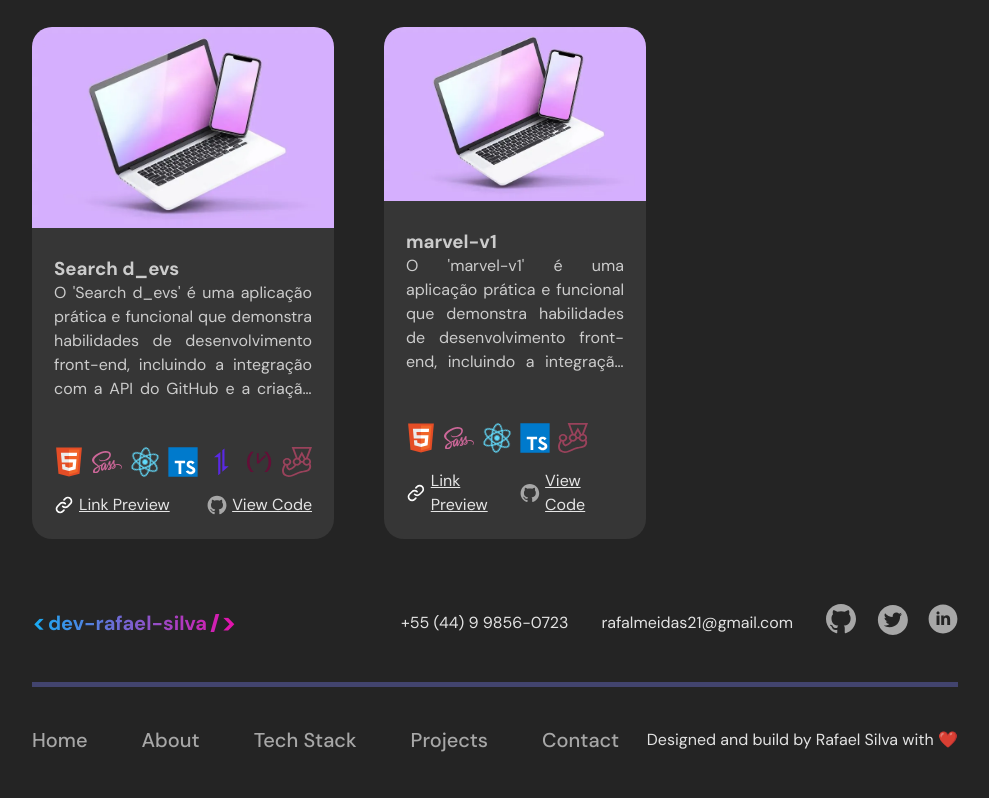
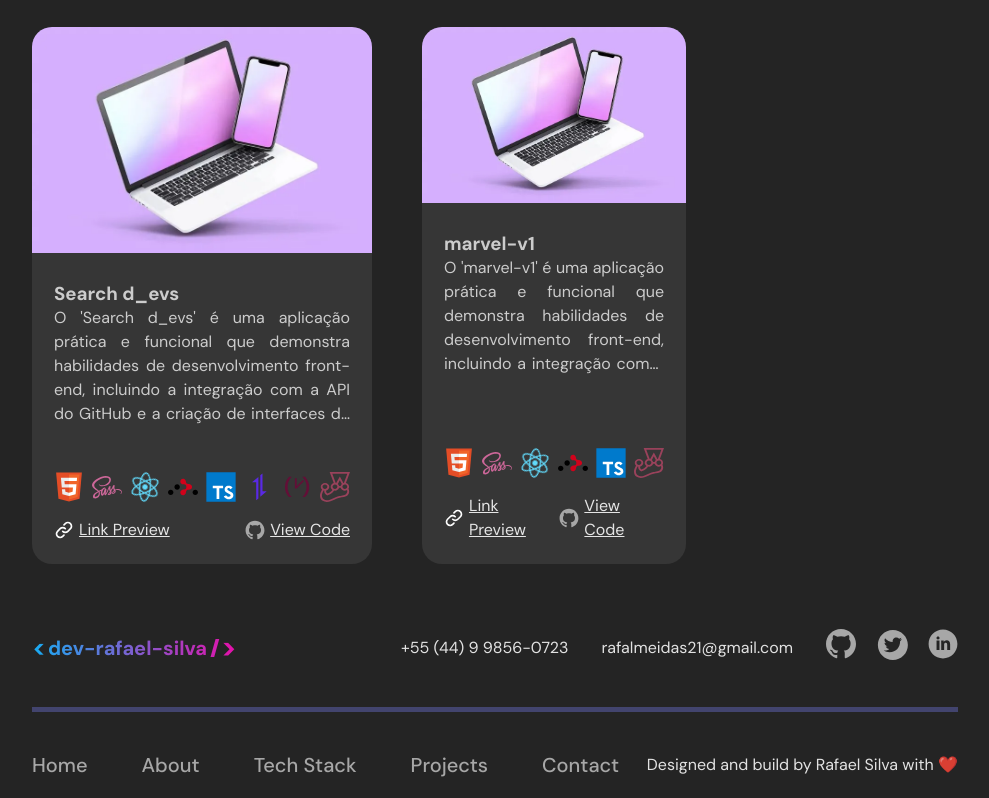
Before and after one commit to rafalmeidas/portfolio, a React (Vite) app: page /home in a window 1280 px wide. Shown: the part 1912-2710 px from the top of the page, without its empty margins (145-1134 px from the left). Before the commit the page ends 2685 px from the top, so only its background shows below. Built offline with nearby package versions, Linux system fonts and the light colour scheme.

Commit message:
feat: add react router dom

```diff
--- a/package.json
+++ b/package.json
@@ -16,6 +16,7 @@
   "dependencies": {
     "react": "^18.2.0",
     "react-dom": "^18.2.0",
+    "react-router-dom": "^6.21.0",
     "styled-components": "^6.1.1"
   },
   "devDependencies": {
--- a/src/App.tsx
+++ /dev/null
@@ -1,22 +0,0 @@
-import ProfileHeader from "./pages/ProfileHeader";
-import TechStack from "./pages/TechStack";
-import Projects from "./pages/Projects";
-import Header from "./layout/Header";
-import Footer from "./layout/Footer";
-import Main from "./layout/Main";
-
-function App() {
-  return (
-    <>
-      <Header />
-      <Main>
-        <ProfileHeader />
-        <TechStack />
-        <Projects />
-      </Main>
-      <Footer />
-    </>
-  );
-}
-
-export default App;
--- a/src/pages/ProfileHeader.tsx
+++ b/src/components/ProfileHeader.tsx
@@ -1,6 +1,6 @@
 import styled, { keyframes } from "styled-components";
 
-import WavingHand from "../components/WavingHand";
+import WavingHand from "./WavingHand";
 import profile from "../assets/profile.jpg";
 
 const TagSection = styled.section`
--- a/src/pages/Projects.tsx
+++ b/src/components/Projects.tsx
@@ -1,8 +1,8 @@
 import styled from "styled-components";
 
-import ProjectCard from "../components/ProjectCard";
-import Subtitle from "../components/Subtitle";
-import Title from "../components/Title";
+import ProjectCard from "./ProjectCard";
+import Subtitle from "./Subtitle";
+import Title from "./Title";
 
 const TagSection = styled.section`
   margin: 1.5rem 0 2rem 0;
@@ -41,7 +41,8 @@ const projects = [
       "O 'Search d_evs' é uma aplicação prática e funcional que demonstra habilidades de desenvolvimento front-end, incluindo a integração com a API do GitHub e a criação de interfaces de usuário intuitivas e responsivas. O aplicativo visa proporcionar uma experiência simples e eficaz para os usuários que desejam explorar e se conectar com a comunidade de desenvolvedores do GitHub.",
     previewLink: "https://github.com/rafalmeidas/search-d_evs",
     codeLink: "https://github.com/rafalmeidas/search-d_evs",
-    techStack: "html, sass, react, typescript, axios, date-fns, jest",
+    techStack:
+      "html, sass, react, react-router-dom, typescript, axios, date-fns, jest",
   },
   {
     title: "marvel-v1",
@@ -49,7 +50,7 @@ const projects = [
       "O 'marvel-v1' é uma aplicação prática e funcional que demonstra habilidades de desenvolvimento front-end, incluindo a integração com a API da Marvel e a criação de interfaces de usuário intuitivas e responsivas. O aplicativo visa proporcionar uma experiência simples e eficaz para os usuários que desejam explorar os personagens do universo Marvel.",
     previewLink: "https://github.com/rafalmeidas/marvel-v1",
     codeLink: "https://github.com/rafalmeidas/marvel-v1",
-    techStack: "html, sass, react, typescript, jest",
+    techStack: "html, sass, react, react-router-dom, typescript, jest",
   },
 ];
 
--- /dev/null
+++ b/src/components/icons/ReactRouterDomIcon.tsx
@@ -0,0 +1,24 @@
+function ReactRouterDomIcon() {
+  return (
+    <svg
+      viewBox="0 -58 256 256"
+      version="1.1"
+      xmlns="http://www.w3.org/2000/svg"
+      preserveAspectRatio="xMidYMid"
+    >
+      <title>React Router Dom</title>
+      <g>
+        <path
+          d="M78.0659341,92.5875806 C90.8837956,92.5875806 101.274726,82.1966508 101.274726,69.3787894 C101.274726,56.5609279 90.8837956,46.1699982 78.0659341,46.1699982 C65.2480726,46.1699982 54.8571429,56.5609279 54.8571429,69.3787894 C54.8571429,82.1966508 65.2480726,92.5875806 78.0659341,92.5875806 Z M23.2087913,139.005163 C36.0266526,139.005163 46.4175825,128.614233 46.4175825,115.796372 C46.4175825,102.97851 36.0266526,92.5875806 23.2087913,92.5875806 C10.3909298,92.5875806 0,102.97851 0,115.796372 C0,128.614233 10.3909298,139.005163 23.2087913,139.005163 Z M232.791209,139.005163 C245.60907,139.005163 256,128.614233 256,115.796372 C256,102.97851 245.60907,92.5875806 232.791209,92.5875806 C219.973347,92.5875806 209.582418,102.97851 209.582418,115.796372 C209.582418,128.614233 219.973347,139.005163 232.791209,139.005163 Z"
+          fill="#000000"
+        ></path>
+        <path
+          d="M156.565464,70.3568084 C155.823426,62.6028163 155.445577,56.1490255 149.505494,51.6131676 C141.982638,45.8687002 133.461166,49.5960243 122.964463,45.8072968 C112.650326,43.3121427 105,34.1545727 105,23.2394367 C105,10.4046502 115.577888,0 128.626373,0 C138.29063,0 146.599638,5.70747659 150.259573,13.8825477 C155.861013,24.5221258 152.220489,35.3500418 159.258242,40.8041273 C167.591489,47.2621895 178.826167,42.5329154 191.362109,48.6517412 C195.390112,50.5026944 198.799584,53.4384578 201.202056,57.0769224 C203.604528,60.7153869 205,65.0565524 205,69.7183101 C205,80.633446 197.349674,89.7910161 187.035538,92.2861702 C176.538834,96.0748977 168.017363,92.3475736 160.494506,98.092041 C152.03503,104.551712 156.563892,115.358642 149.669352,126.774447 C145.756163,134.291567 137.802119,139.43662 128.626373,139.43662 C115.577888,139.43662 105,129.03197 105,116.197184 C105,106.873668 110.581887,98.832521 118.637891,95.1306146 C131.173833,89.0117889 142.408511,93.7410629 150.741758,87.2830007 C155.549106,83.5574243 156.565464,77.8102648 156.565464,70.3568084 Z"
+          fill="#D0021B"
+        ></path>
+      </g>
+    </svg>
+  );
+}
+
+export default ReactRouterDomIcon;
--- /dev/null
+++ b/src/layout/Container.tsx
@@ -0,0 +1,19 @@
+import { Outlet } from "react-router-dom";
+
+import Footer from "./Footer";
+import Header from "./Header";
+import Main from "./Main";
+
+function Container() {
+  return (
+    <>
+      <Header />
+      <Main>
+        <Outlet />
+      </Main>
+      <Footer />
+    </>
+  );
+}
+
+export default Container;
--- a/src/main.tsx
+++ b/src/main.tsx
@@ -1,10 +1,12 @@
 import React from "react";
 import ReactDOM from "react-dom/client";
-import App from "./App.tsx";
+
+import RouteProvider from "./routes/RoutesProvider";
+
 import "./index.css";
 
 ReactDOM.createRoot(document.getElementById("root")!).render(
   <React.StrictMode>
-    <App />
+    <RouteProvider />
   </React.StrictMode>,
 );
--- /dev/null
+++ b/src/pages/Home.tsx
@@ -0,0 +1,15 @@
+import ProfileHeader from "../components/ProfileHeader";
+import TechStack from "../components/TechStack";
+import Projects from "../components/Projects";
+
+function Home() {
+  return (
+    <>
+      <ProfileHeader />
+      <TechStack />
+      <Projects />
+    </>
+  );
+}
+
+export default Home;
--- /dev/null
+++ b/src/routes/Routes.tsx
@@ -0,0 +1,15 @@
+import { createBrowserRouter, Navigate } from "react-router-dom";
+
+import Container from "../layout/Container";
+import Home from "../pages/Home";
+
+export const router = createBrowserRouter([
+  {
+    path: "/",
+    element: <Container />,
+    children: [
+      { index: true, element: <Navigate to="home" /> },
+      { path: "home", element: <Home /> },
+    ],
+  },
+]);
--- /dev/null
+++ b/src/routes/RoutesProvider.tsx
@@ -0,0 +1,7 @@
+import { RouterProvider } from "react-router-dom";
+
+import { router } from "./Routes";
+
+export default function RouteProvider() {
+  return <RouterProvider router={router} />;
+}
--- a/src/utils/toIcon.tsx
+++ b/src/utils/toIcon.tsx
@@ -1,5 +1,6 @@
 import { ReactNode } from "react";
 
+import ReactRouterDomIcon from "../components/icons/ReactRouterDomIcon";
 import JavaScriptIcon from "../components/icons/JavaScriptIcon";
 import TypeScriptIcon from "../components/icons/TypeScriptIcon";
 import CypressIcon from "../components/icons/CypressIcon";
@@ -23,6 +24,7 @@ export class ToIcon {
     axios: <AxiosIcon />,
     jest: <JestIcon />,
     cypress: <CypressIcon />,
+    "react-router-dom": <ReactRouterDomIcon />,
   };
 
   private static renderIcon(iconName: string): ReactNode {
```
Also changed, not shown: src/components/TechStack.tsx (renamed from src/pages/TechStack.tsx, +21 -21 lines), 1 other file (tests, documents, lock files or other folders).
